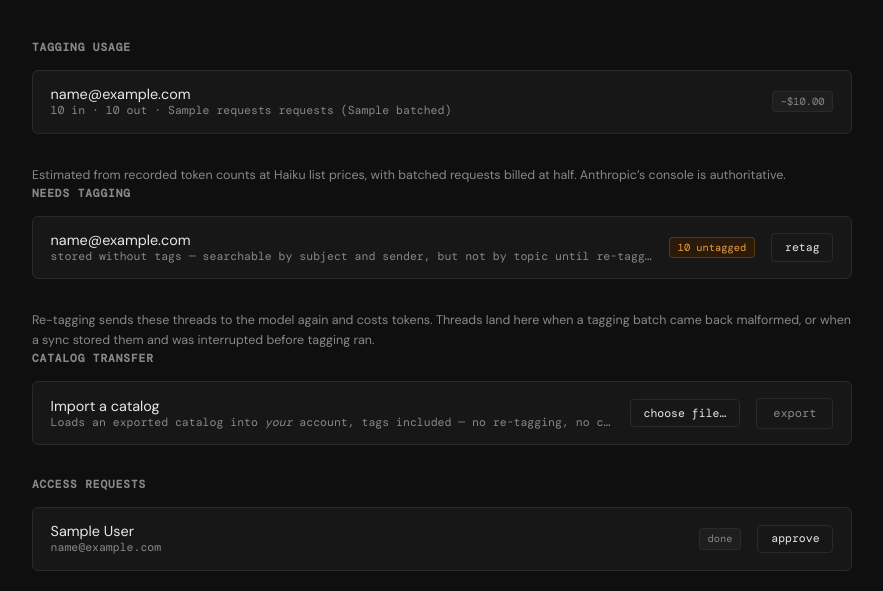
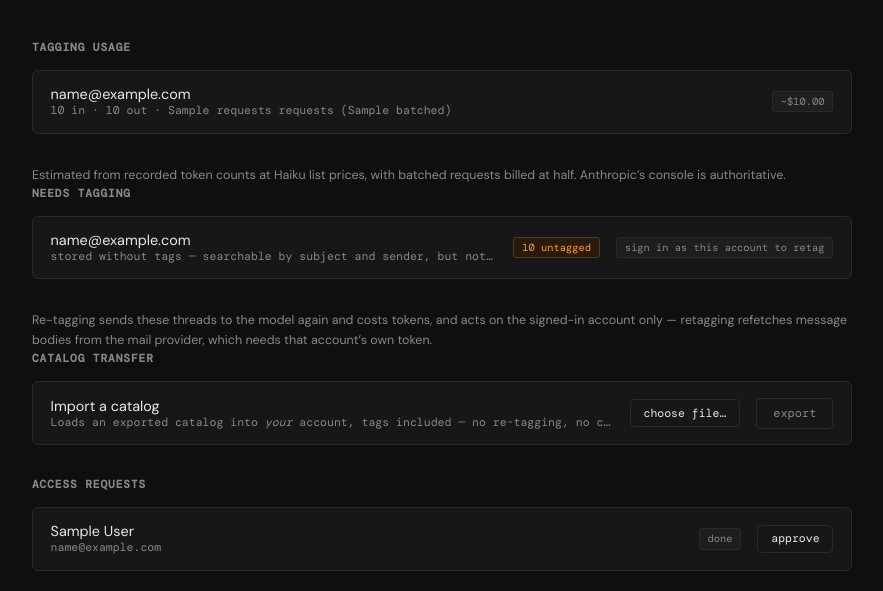
Before and after one commit to dephrat/catalog, a Flask app: template templates/admin.html in a window 1280 px wide. Shown: the part 80-671 px from the top of the page, without its empty margins (8-891 px from the left). Run offline with Flask 3, Linux system fonts and the light colour scheme; the template is opened without the code that fills it: most values are stand-ins (such as "Sample title", 1, 10 or a date in 2020); some libraries are stand-ins or nearby versions; some web fonts are replaced.

Commit message:
Offer retag only where it can actually run
The needs-tagging section rendered a retag button beside every account,
but /retag-empty acts on current_user_id() and the button sends no row
identity — so clicking any of them retagged the signed-in account. Beside
someone else's row that is a promise the route cannot keep, and it cannot
be fixed by passing the id along: retagging refetches message bodies from
the mail provider, which needs that account's own token.

The button now renders only for the viewer's own row. Other accounts show
their count with a note to sign in as that account.

__legacy__ gets its own treatment, because it is not an account at all:
it is the placeholder rows were parked under when the catalog became
per-user, nobody can sign in as it, and it holds no token. Its row now
says the rows are unclaimed and points at claim_legacy.py, and explains
that they are invisible to every account's search — which is the real
problem with them, and worse than being untagged.

Found on the live catalog, which is holding 45 such rows.

```diff
--- a/app.py
+++ b/app.py
@@ -319,8 +319,10 @@ def admin_required(view):
 def inject_identity():
     return {
         "current_user_email": session.get("user_email"),
+        "viewer_user_id": session.get("user_id"),
         "viewer_is_admin": is_admin(session.get("user_email")),
         "demo_mode": DEMO_MODE,
+        "legacy_user_id": db.LEGACY_USER_ID,
     }
 
 
--- a/templates/admin.html
+++ b/templates/admin.html
@@ -74,18 +74,29 @@
           <div class="who">
             <div class="name">{{ u.email }}</div>
             <div class="email">
-              stored without tags — searchable by subject and sender, but not
-              by topic until re-tagged
+              {%- if user_id == legacy_user_id %}
+                rows from before per-user catalogs existed — invisible to every
+                account's search until adopted into one
+              {%- else %}
+                stored without tags — searchable by subject and sender, but not
+                by topic until re-tagged
+              {%- endif %}
             </div>
           </div>
           <span class="status pending">{{ "{:,}".format(u.untagged) }} untagged</span>
-          <button type="button" class="ok" data-retag="1">retag</button>
+          {%- if user_id == legacy_user_id %}
+            <span class="status">unclaimed — run claim_legacy.py</span>
+          {%- elif user_id == viewer_user_id %}
+            <button type="button" class="ok" data-retag="1">retag</button>
+          {%- else %}
+            <span class="status">sign in as this account to retag</span>
+          {%- endif %}
         </div>
       {% endfor %}
       <p class="note">
-        Re-tagging sends these threads to the model again and costs tokens.
-        Threads land here when a tagging batch came back malformed, or when a
-        sync stored them and was interrupted before tagging ran.
+        Re-tagging sends these threads to the model again and costs tokens, and
+        acts on the signed-in account only — retagging refetches message bodies
+        from the mail provider, which needs that account&rsquo;s own token.
       </p>
     {% endif %}
 
```
Also changed, not shown: tests/test_security.py (+28 -3 lines).
